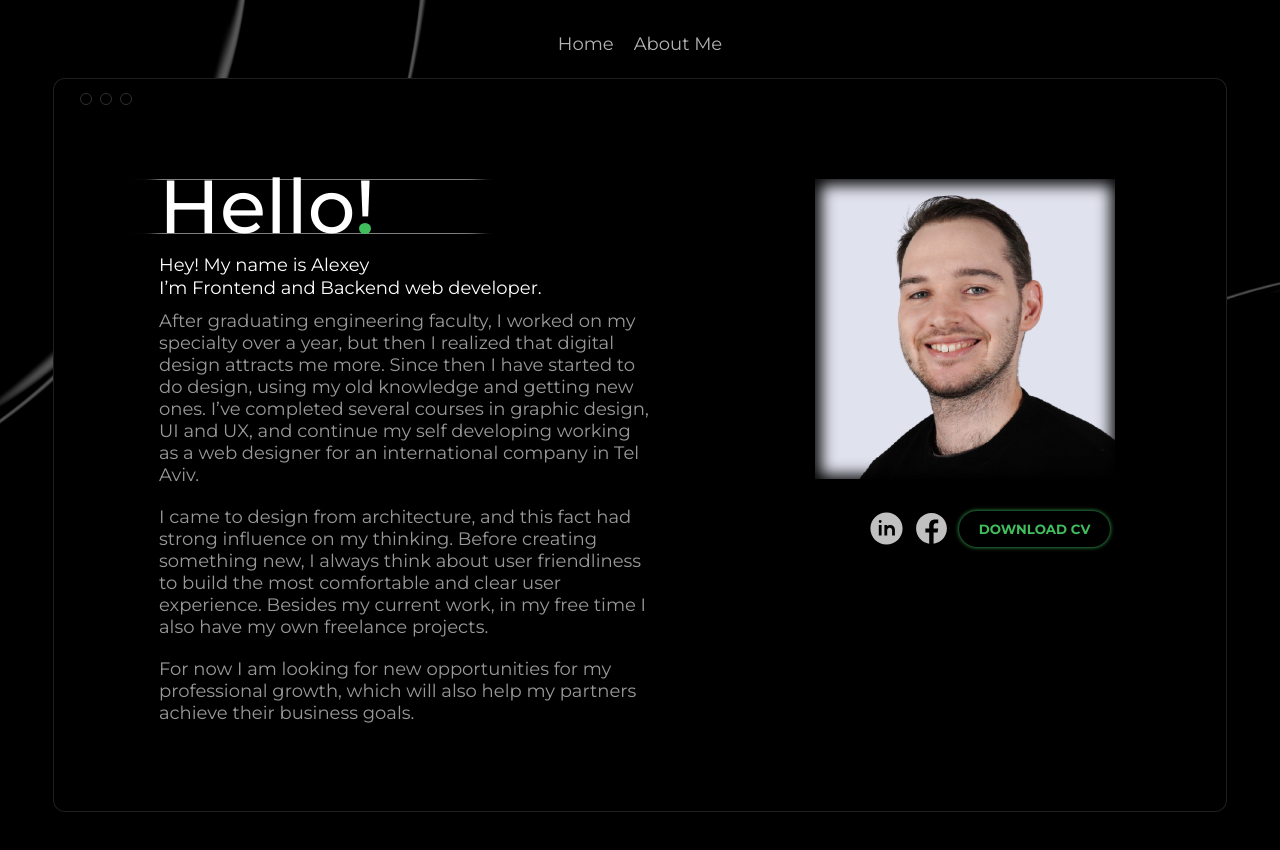
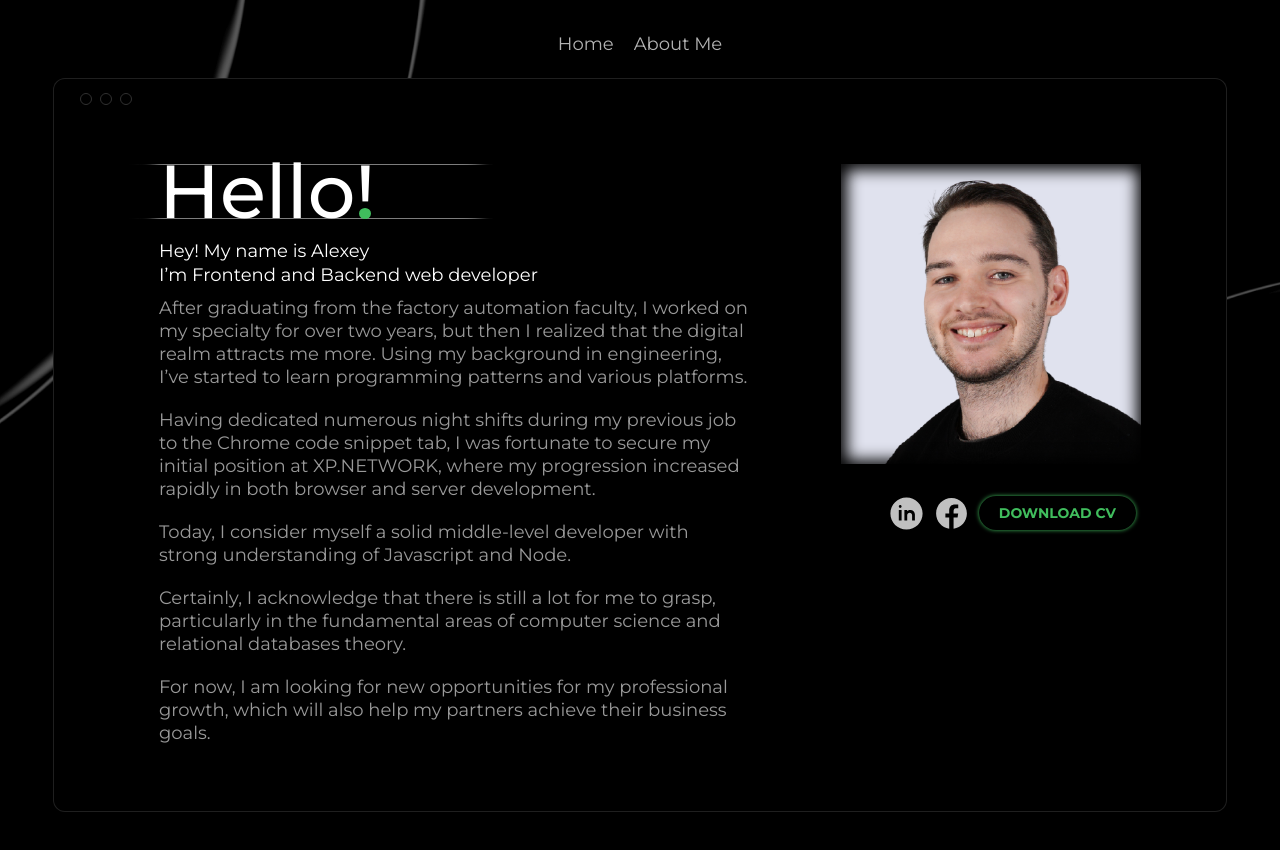
Before and after one commit to AlexeyAdoniev/portfolio, a Next.js app: page / in a window 1280 px wide. Both pictures are taken after a click on the item "About Me". Shown: the top 850 px of the page. Built offline with nearby package versions, Linux system fonts and the light colour scheme; a web font is replaced by a local one.

Commit message:
about section text

```diff
--- a/app/globals.css
+++ b/app/globals.css
@@ -170,16 +170,16 @@ nav ul li:hover span {
   background: black;
   display: flex;
   align-self: stretch;
-  padding: 65px 50px 50px 100px;
+  padding: 50px 50px 50px 100px;
   box-sizing: border-box;
 }
 
-.about-content__left,
-.about-content__right {
-  width: 50%;
+.about-content__left {
+  width: 60%;
 }
 
 .about-content__right {
+  flex: 1;
   display: flex;
   flex-direction: column;
 }
@@ -188,7 +188,7 @@ nav ul li:hover span {
   width: 300px;
   height: 300px;
   z-index: 1;
-  margin: 0 2vw 4vh auto;
+  margin: 0 0 4vh auto;
   -webkit-box-shadow: inset 1px 1px 15px 5px #000000;
   box-shadow: inset 1px 1px 15px 5px #000000;
   /* , 0px 0px 4px var(--accent); */
@@ -206,12 +206,12 @@ nav ul li:hover span {
 }
 
 .about-content__left h3 {
-  line-height: 23px;
+  line-height: 24px;
 }
 
 .about-content__left p {
   padding: 10px 0;
-  line-height: 22px;
+  line-height: 23px;
 }
 
 .about-content__hello {
@@ -479,9 +479,9 @@ button {
   padding-top: 20px;
   display: flex;
   flex-direction: column;
+  align-items: center;
 }
 
-.snake-controls button,
 .signatureWrapper button {
   background: transparent;
   border: 1px solid rgb(204, 204, 230);
@@ -493,7 +493,6 @@ button {
   text-transform: uppercase;
 }
 
-.snake-controls button:hover,
 .signatureWrapper button:hover {
   background: rgba(255, 255, 255, 0.2);
 }
@@ -1136,7 +1135,7 @@ button {
 
 ul.social {
   display: flex;
-  margin: 0 2vw auto auto;
+  margin: 0 0 auto auto;
 }
 
 ul.social li {
@@ -1149,23 +1148,24 @@ ul.social img {
   height: 35px;
 }
 
-ul.social button {
-  /*0px 0px 4px var(--accent);*/
+.button {
+  display: inline-block;
   background: transparent;
   border: 0px solid var(--accent);
   border-radius: 30px;
   box-shadow: 0px 0px 4px var(--accent);
   padding: 10px 20px;
   color: var(--accent);
-
+  font-size: 14px;
   font-family: inherit;
   font-weight: 700;
   text-transform: uppercase;
   cursor: pointer;
   transition: all 0.2s ease-in;
+  text-decoration: none;
 }
 
-ul.social button:hover {
+.button:hover {
   background: var(--accent);
   color: rgba(0, 0, 0, 0.8);
   box-shadow: none;
--- a/components/dfiance/section.jsx
+++ b/components/dfiance/section.jsx
@@ -57,7 +57,7 @@ const Dfiance = ({ transition }) => {
             <div className="layers__item layer-3">
                 <p>Dfiance is a PVP strategy card game that simulates a clash of two armies on a battlefield</p>
                 <div className='item__buttons'>
-                    <a target='_blank' href="https://dfiance.com/">Visit</a>
+                    <a target='_blank' rel='noopener noreferrer' href="https://dfiance.com/">Visit</a>
                     {/* <button>Stack</button> */}
                 </div>
 
--- a/components/explorer/section.jsx
+++ b/components/explorer/section.jsx
@@ -111,7 +111,7 @@ const Explorer = ({ transition }) => {
                 <div className={arsenal.className + " overlay__text"} onMouseEnter={textMouseEnterHandler} onMouseLeave={textMouseLeaveHandler}>
                     <h4 >Bridge Explorer</h4>
                     <p>Versatile tool to track NFT transfers<br /> between blockchains.<br />Utilizes websocket technology</p>
-                    <a target='_blank' href="https://explorer.xp.network/">Visit</a>
+                    <a target='_blank' rel='noopener noreferrer' href="https://explorer.xp.network/">Visit</a>
 
                 </div>
 
--- a/components/header/about.jsx
+++ b/components/header/about.jsx
@@ -10,10 +10,12 @@ export const About = () => {
 
         <div className="about-content__left">
             <div className={"about-content__hello " + montserrat.className}>Hello<span className="x-clam">!</span></div>
-            <h3>Hey! My name is Alexey<br /> I’m Frontend and Backend web developer.</h3>
-            <p>After graduating engineering faculty, I worked on my specialty over a year, but then I realized that digital design attracts me more. Since then I have started to do design, using my old knowledge and getting new ones. I’ve completed several courses in graphic design, UI and UX, and continue my self developing working as a web designer for an international company in Tel Aviv.</p>
-            <p>I came to design from architecture, and this fact had strong influence on my thinking. Before creating something new, I always think about user friendliness to build the most comfortable and clear user experience. Besides my current work, in my free time I also have my own freelance projects.</p>
-            <p>For now I am looking for new opportunities for my professional growth, which will also help my partners achieve their business goals.</p>
+            <h3>Hey! My name is Alexey<br /> I’m Frontend and Backend web developer</h3>
+            <p>After graduating from the factory automation faculty, I worked on my specialty for over two years, but then I realized that the digital realm attracts me more. Using my background in engineering, I’ve started to learn programming patterns and various platforms.</p>
+            <p>Having dedicated numerous night shifts during my previous job to the Chrome code snippet tab, I was fortunate to secure my initial position at XP.NETWORK, where my progression increased rapidly in both browser and server development.</p>
+            <p>Today, I consider myself a solid middle-level developer with strong understanding  of Javascript and Node. </p>
+            <p>Certainly, I acknowledge that there is still a lot for me to grasp, particularly in the fundamental areas of computer science and relational databases theory.</p>
+            <p>For now, I am looking for new opportunities for my professional growth, which will also help my partners achieve their business goals.</p>
 
         </div>
         <div className="about-content__right">
@@ -22,9 +24,9 @@ export const About = () => {
             </div>
 
             <ul className="social">
-                <li><img src="/img/linkedin.svg" alt="linkedin" /></li>
-                <li><img src="/img/facebook.svg" alt="facebook" /></li>
-                <li><button>Download CV</button></li>
+                <li><a target='_blank' rel='noopener noreferrer' href="https://www.linkedin.com/in/alexey-adoniev-a04022176/"><img src="/img/linkedin.svg" alt="linkedin" /></a></li>
+                <li><a target='_blank' rel='noopener noreferrer' href='https://www.facebook.com/alex.adoniev/'><img src="/img/facebook.svg" alt="facebook" /></a></li>
+                <li><a className='button' download={true} href='/cv_adoniev.pdf'>Download CV</a></li>
 
             </ul>
 
--- a/components/header/snake.jsx
+++ b/components/header/snake.jsx
@@ -77,7 +77,7 @@ const Snake = ({ serviceContainer }) => {
     return <><div className="snakeWrapper" ref={container}>
     </div>
         <div className="snake-controls">
-            <button onClick={startHandler}>{!running ? 'START' : 'RESTART'}</button>
+            <button className='button' onClick={startHandler}>{!running ? 'START' : 'RESTART'}</button>
             <div className="arrows">
                 <div className="top">
                     <img src={pushedArrow === 'ArrowUp' ? "/img/key_pushed.png" : "/img/key_idle.png"} alt="idle_top" />
--- a/components/xp/section.jsx
+++ b/components/xp/section.jsx
@@ -101,7 +101,7 @@ const XP = ({ transition }) => {
             {visible && <h2 className={montserratBold.className}>
                 <span>XP.NETWORK</span>
                 {/* <p>NFT Bridge</p> */}
-                <a target='_blank' className={`xpVisitBtn ${montserratBold.className}`} href="https://xp.network/">Visit</a>
+                <a target='_blank' className={`xpVisitBtn ${montserratBold.className}`} rel='noopener noreferrer' href="https://xp.network/">Visit</a>
 
             </h2>}
 
```
Also changed, not shown: 1 other file (tests, documents, lock files or other folders).
